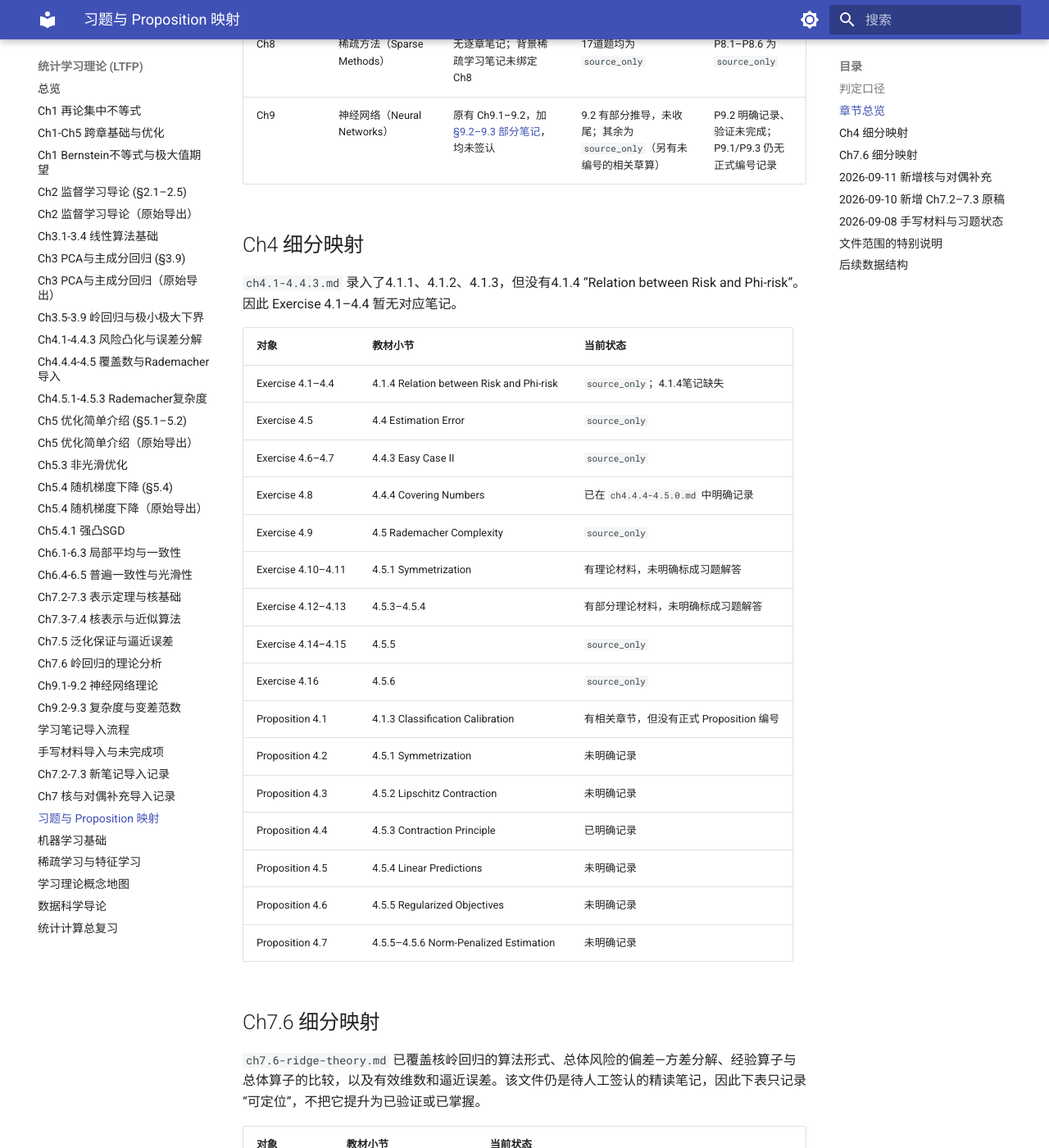
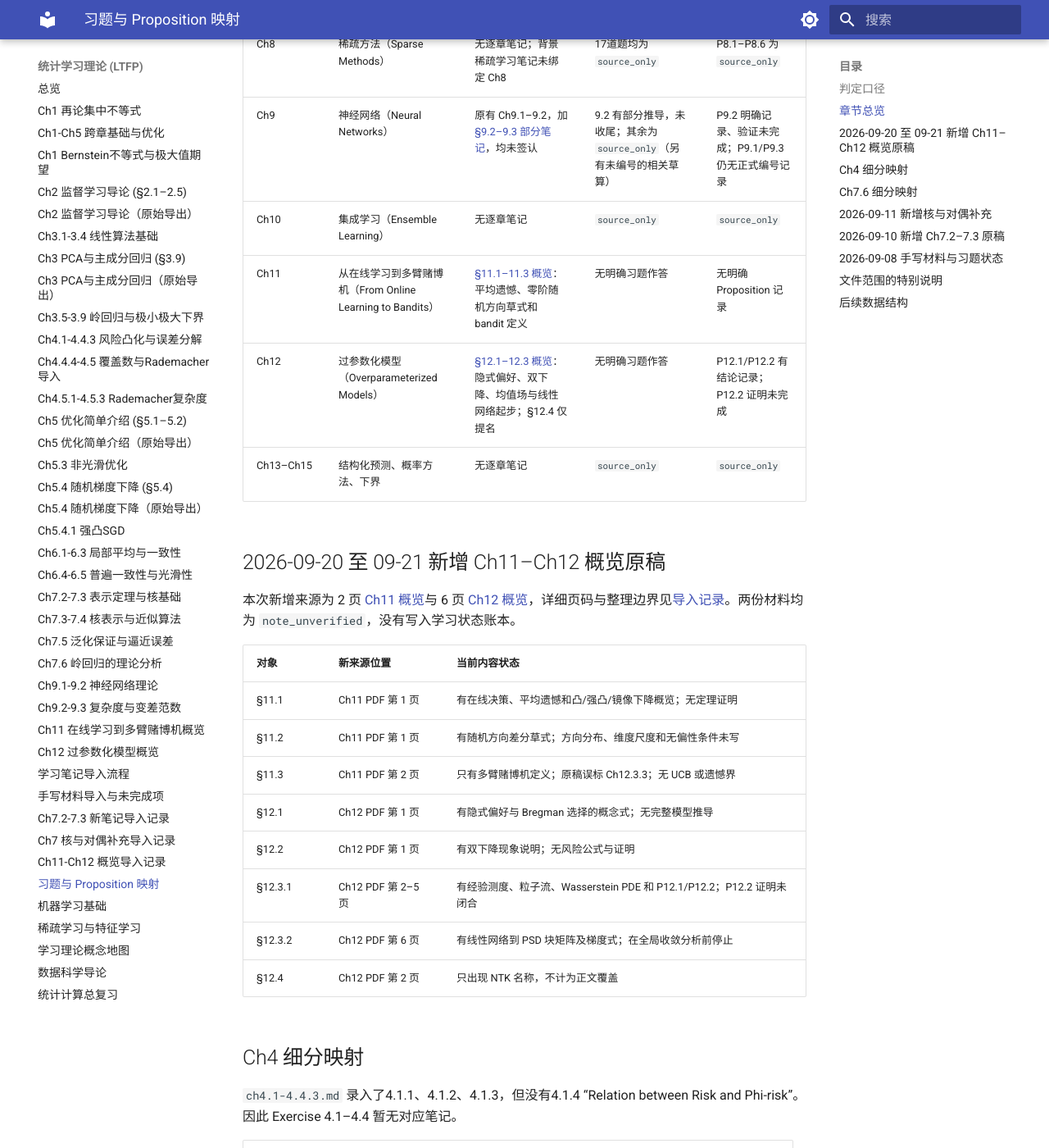
Before and after one commit to HuangBlac/AI-Math-Docs, an MkDocs documentation site: the page built from docs/computation/ltfp/study-map.md, in a window 1280 px wide and 1400 px high, scrolled down 1800 px. Shown: the whole window at 82% size. Built offline with MkDocs 1.6.1 and Material for MkDocs 9.7.7, drawn with Linux system fonts in a browser that asks for light colours.

Commit message:
docs(ltfp): import Ch11 and Ch12 overview notes

```diff
--- a/docs/computation/ltfp/index.md
+++ b/docs/computation/ltfp/index.md
@@ -46,7 +46,18 @@
 
 ## Part III — 进阶 (Ch10–Ch15)
 
-按当前锁定教材，第三部分为 Ch10 集成学习、Ch11 在线学习与多臂赌博机、Ch12 过参数化模型、Ch13 结构化预测、Ch14 概率方法、Ch15 下界。当前未建立对应的逐章专题笔记。
+按当前锁定教材，第三部分为 Ch10 集成学习、Ch11 在线学习与多臂赌博机、Ch12 过参数化模型、Ch13 结构化预测、Ch14 概率方法、Ch15 下界。
+
+| 章节 | 笔记 | 状态 |
+|------|------|------|
+| Ch10 集成学习 | — | ❌ 待补 |
+| Ch11 在线学习与多臂赌博机 | [在线优化、零阶估计与多臂赌博机概览](ch11-online-bandits-overview.md) | 🔶 2 页概览；bandit 仅定义，无算法分析 |
+| Ch12 过参数化模型 | [隐式偏好、双下降与均值场概览](ch12-overparameterized-overview.md) | 🔶 6 页概览；P12.2 证明与矩阵流后续未完成 |
+| Ch13 结构化预测 | — | ❌ 待补 |
+| Ch14 概率方法 | — | ❌ 待补 |
+| Ch15 下界 | — | ❌ 待补 |
+
+2026-09-20 至 09-21 导入的 Ch11 与 Ch12 原稿页码、编号校正和未完成项见[导入记录](handwritten-import-20260920-ch11-ch12.md)；两篇均为 `note_unverified`。
 
 ---
 
@@ -67,4 +78,4 @@
 
 ---
 
-*最后更新：2026-09-10*
+*最后更新：2026-09-21（导入 Ch11–Ch12 概览，未新增掌握认证）*
--- a/docs/computation/ltfp/study-map.md
+++ b/docs/computation/ltfp/study-map.md
@@ -30,6 +30,25 @@
 | Ch7 | 核方法（Kernel Methods） | §7.2、§7.3 核基础/7.3.1/7.3.2（部分）/7.3.3、§7.4.1–7.4.4、§7.5 与 §7.6.1 已整理；原有 §7.6 理论笔记保留待签认 | 7.1 有简写、7.2 有错误尝试、7.6 有推导；7.8 有草算；7.10 有随机特征推导、7.11 有未完成草稿、7.21 仅题意；7.3 有未编号对应草稿，其余 `source_only` | P7.1–P7.4 明确记录（P7.3 反向未完成）；P7.5–P7.8 已记录但未核验 |
 | Ch8 | 稀疏方法（Sparse Methods） | 无逐章笔记；背景稀疏学习笔记未绑定 Ch8 | 17道题均为 `source_only` | P8.1–P8.6 为 `source_only` |
 | Ch9 | 神经网络（Neural Networks） | 原有 Ch9.1–9.2，加 [§9.2–9.3 部分笔记](ch9.2-9.3-variation-norm.md)，均未签认 | 9.2 有部分推导，未收尾；其余为 `source_only`（另有未编号的相关草算） | P9.2 明确记录、验证未完成；P9.1/P9.3 仍无正式编号记录 |
+| Ch10 | 集成学习（Ensemble Learning） | 无逐章笔记 | `source_only` | `source_only` |
+| Ch11 | 从在线学习到多臂赌博机（From Online Learning to Bandits） | [§11.1–11.3 概览](ch11-online-bandits-overview.md)：平均遗憾、零阶随机方向草式和 bandit 定义 | 无明确习题作答 | 无明确 Proposition 记录 |
+| Ch12 | 过参数化模型（Overparameterized Models） | [§12.1–12.3 概览](ch12-overparameterized-overview.md)：隐式偏好、双下降、均值场与线性网络起步；§12.4 仅提名 | 无明确习题作答 | P12.1/P12.2 有结论记录；P12.2 证明未完成 |
+| Ch13–Ch15 | 结构化预测、概率方法、下界 | 无逐章笔记 | `source_only` | `source_only` |
+
+## 2026-09-20 至 09-21 新增 Ch11–Ch12 概览原稿
+
+本次新增来源为 2 页 [Ch11 概览](ch11-online-bandits-overview.md)与 6 页 [Ch12 概览](ch12-overparameterized-overview.md)，详细页码与整理边界见[导入记录](handwritten-import-20260920-ch11-ch12.md)。两份材料均为 `note_unverified`，没有写入学习状态账本。
+
+| 对象 | 新来源位置 | 当前内容状态 |
+|---|---|---|
+| §11.1 | Ch11 PDF 第 1 页 | 有在线决策、平均遗憾和凸/强凸/镜像下降概览；无定理证明 |
+| §11.2 | Ch11 PDF 第 1 页 | 有随机方向差分草式；方向分布、维度尺度和无偏性条件未写 |
+| §11.3 | Ch11 PDF 第 2 页 | 只有多臂赌博机定义；原稿误标 Ch12.3.3；无 UCB 或遗憾界 |
+| §12.1 | Ch12 PDF 第 1 页 | 有隐式偏好与 Bregman 选择的概念式；无完整模型推导 |
+| §12.2 | Ch12 PDF 第 1 页 | 有双下降现象说明；无风险公式与证明 |
+| §12.3.1 | Ch12 PDF 第 2–5 页 | 有经验测度、粒子流、Wasserstein PDE 和 P12.1/P12.2；P12.2 证明未闭合 |
+| §12.3.2 | Ch12 PDF 第 6 页 | 有线性网络到 PSD 块矩阵及梯度式；在全局收敛分析前停止 |
+| §12.4 | Ch12 PDF 第 2 页 | 只出现 NTK 名称，不计为正文覆盖 |
 
 ## Ch4 细分映射
 
--- a/mkdocs.yml
+++ b/mkdocs.yml
@@ -134,10 +134,13 @@ nav:
       - Ch7.6 岭回归的理论分析: computation/ltfp/ch7.6-ridge-theory.md
       - Ch9.1-9.2 神经网络理论: computation/ltfp/ch9.1-9.2-neural-networks.md
       - Ch9.2-9.3 复杂度与变差范数: computation/ltfp/ch9.2-9.3-variation-norm.md
+      - Ch11 在线学习到多臂赌博机概览: computation/ltfp/ch11-online-bandits-overview.md
+      - Ch12 过参数化模型概览: computation/ltfp/ch12-overparameterized-overview.md
       - 学习笔记导入流程: computation/ltfp/note-import.md
       - 手写材料导入与未完成项: computation/ltfp/handwritten-import-20260908.md
       - Ch7.2-7.3 新笔记导入记录: computation/ltfp/handwritten-import-20260910.md
       - Ch7 核与对偶补充导入记录: computation/ltfp/handwritten-import-20260911.md
+      - Ch11-Ch12 概览导入记录: computation/ltfp/handwritten-import-20260920-ch11-ch12.md
       - 习题与 Proposition 映射: computation/ltfp/study-map.md
       - 机器学习基础: computation/ltfp/machine-learning.md
       - 稀疏学习与特征学习: computation/ltfp/sparse-feature-learning.md
```
Also changed, not shown: docs/computation/ltfp/ch11-online-bandits-overview.md (added, +52 -0 lines), docs/computation/ltfp/ch12-overparameterized-overview.md (added, +165 -0 lines), docs/computation/ltfp/handwritten-import-20260920-ch11-ch12.md (added, +41 -0 lines).
